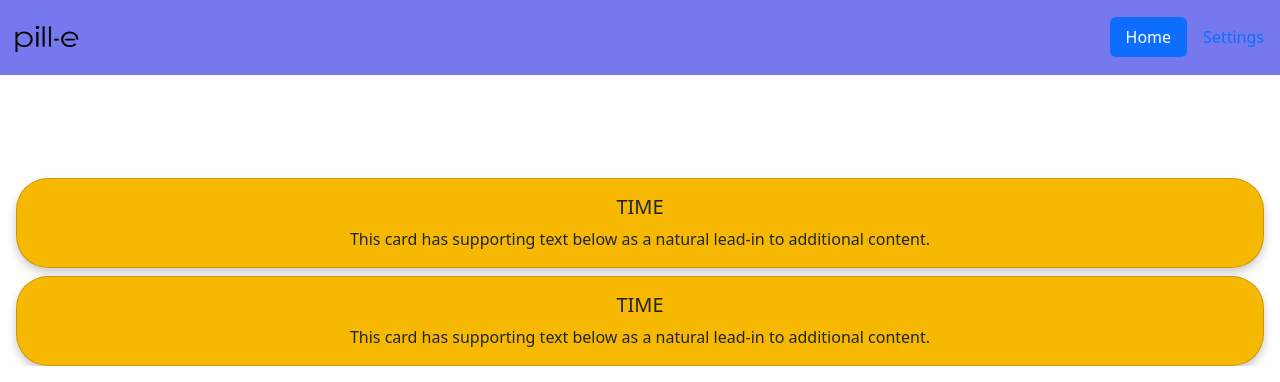
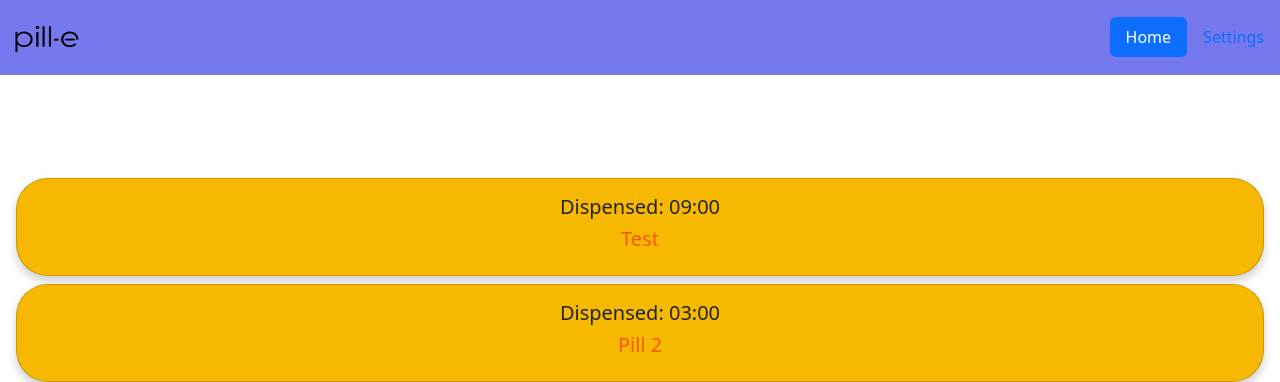
Before and after one commit to ashleyxchen/pill-e, a Flask app: page / in a window 1280 px wide. Shown: the part 725-1107 px from the top of the page. Run offline with Flask 2, Linux system fonts and the light colour scheme.

Commit message:
home page pill status

```diff
--- a/application/routes.py
+++ b/application/routes.py
@@ -1,3 +1,4 @@
+import datetime
 from hashlib import blake2b
 from application import app
 from flask import render_template, request, redirect, url_for, session, jsonify
@@ -48,8 +49,57 @@ def home():
     else:
         dateApd = 'th'
 
+    with open('pill1Configs.json') as pill1Config_file:
+        pill1Configs = json.load(pill1Config_file)
+        pill1Name = pill1Configs['pill1Name']
+        pill1Time = pill1Configs['time1']
+        pill1Config_file.close()
 
-    return render_template('home.html', home = True, month = month, dateApd = dateApd, time = date.today())
+    hour = datetime.datetime.now().hour
+    min = datetime.datetime.now().minute
+    print("this is min", min)
+    pill1Hour = pill1Time[0:2]
+    pill1Hour = int(pill1Hour)
+    pill1Min = pill1Time[3]
+    pill1Min = int(pill1Min)
+
+    if hour > pill1Hour:
+        if min > pill1Min:
+            status1 = "Dispensed"
+    else:
+        status1 = "Due"
+
+    with open('pill2Configs.json') as pill2Config_file:
+        pill2Configs = json.load(pill2Config_file)
+        pill2Name = pill2Configs['pill2Name']
+        pill2Time = pill2Configs['time']
+        pill2Config_file.close()
+
+
+    pill2Hour = pill2Time[0:2]
+    print(pill2Hour)
+    pill2Hour = int(pill2Hour)
+    pill2Min = pill2Time[3]
+    pill2Min = int(pill2Min)
+    print(pill2Min)
+
+    if hour > pill2Hour:
+        if min > pill1Min:
+            status2 = "Dispensed"
+    else:
+        status2 = "Due"
+
+    return render_template('home.html', home = True,
+    pill1Name = pill1Name,
+    pill1Time=pill1Time,
+    month = month,
+    dateApd = dateApd,
+    time = date.today(),
+    status1 = status1,
+    status2=status2,
+    pill2Name=pill2Name,
+    pill2Time=pill2Time
+    )
 
 @app.route('/settings', methods=['GET', 'POST'])
 def settings():
@@ -69,8 +119,8 @@ def settings():
 
 @app.route('/pill1', methods=['GET', 'POST'])
 def pill1():
-    pillCount = 0
-    pillDosage = 0
+    pill1Count = 0
+    pill1Dosage = 0
     pill1Name = ""
 
     if request.method == 'POST':
@@ -88,8 +138,8 @@ def pill1():
 
         if 'pill1Dosage' in request.form.keys():
             pill1Dosage = int(request.form['pill1Dosage'])
-            print(pillDosage)
-            pill1Configs['pillDosage'] = pill1Dosage
+            print(pill1Dosage)
+            pill1Configs['pill1Dosage'] = pill1Dosage
         else: pill1Dosage = pill1Configs['pill1Dosage']
 
         if 'pill1Name' in request.form.keys():
--- a/application/templates/home.html
+++ b/application/templates/home.html
@@ -38,8 +38,8 @@
 <div class="card-deck mt-4" style="padding-left: 1em; padding-right: 1em;">
     <div class="card text-center mt-5">
       <div class="card-body">
-        <h5 class="card-title" style="align-items: left;">TIME</h5> <!--fill the form out -->
-        <p class="card-text">This card has supporting text below as a natural lead-in to additional content.</p> <!--put the time here-->
+        <h5 class="card-title" style="align-items: left;">{{status1}}: {{pill1Time}}</h5>
+        <h5 class="card-title" style="align-items: left; color:#F35B04;">{{pill1Name}}</h5>
       </div>
     </div>
   </div>
@@ -47,8 +47,8 @@
   <div class="card-deck mt-4" style="padding-left: 1em; padding-right: 1em;">
     <div class="card text-center mt-5">
       <div class="card-body">
-        <h5 class="card-title" style="align-items: left;">TIME</h5> <!--fill the form out -->
-        <p class="card-text">This card has supporting text below as a natural lead-in to additional content.</p> <!--put the time here-->
+        <h5 class="card-title" style="align-items: left;">{{status2}}: {{pill2Time}}</h5>
+        <h5 class="card-title" style="align-items: left; color:#F35B04;">{{pill2Name}}</h5>
       </div>
     </div>
   </div>
--- a/application/templates/pill2.html
+++ b/application/templates/pill2.html
@@ -33,7 +33,7 @@
       <h3 style="align-items:center; padding-top: 0.2em; padding-right: 3.6em; ">{{ pill2Name }}</h3>
 </nav>
 
-<form action="{{ url_for('pill2') }}" method="post" style="padding-left:1em; padding-right: 1em; padding-top: 1em;">
+<form action="{{ url_for('settings') }}" method="post" style="padding-left:1em; padding-right: 1em; padding-top: 1em;">
     <div class="form-group row">
       <label for="pill2Name" class="col-sm-2 col-form-label" id="pill2Name" name="pill2Name">Pill Name</label>
       <div class="col-sm-10">
--- a/pill1Configs.json
+++ b/pill1Configs.json
@@ -1 +1 @@
-{"pill1Count": 5, "pill1Dosage": 4, "pill1Name": "ndcjsc", "monday1": false, "tuesday1": false, "wednesday1": false, "thursday1": false, "friday1": true, "saturday1": false, "sunday1": false, "time1": "08:18", "pillDosage": 4}
+{"pill1Count": 10, "pill1Dosage": 2, "pill1Name": "Test", "monday1": true, "tuesday1": false, "wednesday1": true, "thursday1": false, "friday1": false, "saturday1": false, "sunday1": false, "time1": "09:00"}
--- a/pill2Configs.json
+++ b/pill2Configs.json
@@ -1 +1 @@
-{"pillCount": 4, "pillDosage": 4, "pill2Name": "bruh", "monday": false, "tuesday": false, "wednesday": false, "thursday": false, "friday": false, "saturday": false, "sunday": false, "time": ""}
+{"pillCount": 0, "pillDosage": 0, "pill2Name": "Pill 2", "monday": false, "tuesday": false, "wednesday": false, "thursday": false, "friday": false, "saturday": false, "sunday": false, "time": "03:00"}
```
Also changed, not shown: application/templates/pill1.html (+5 -5 lines).
